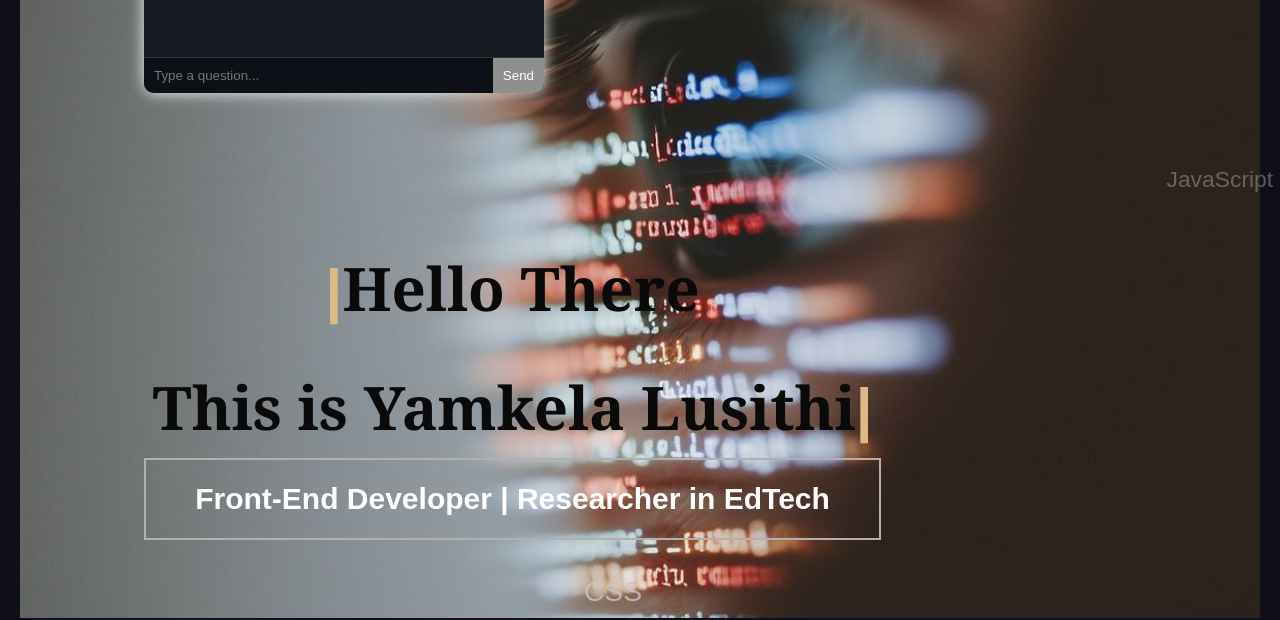
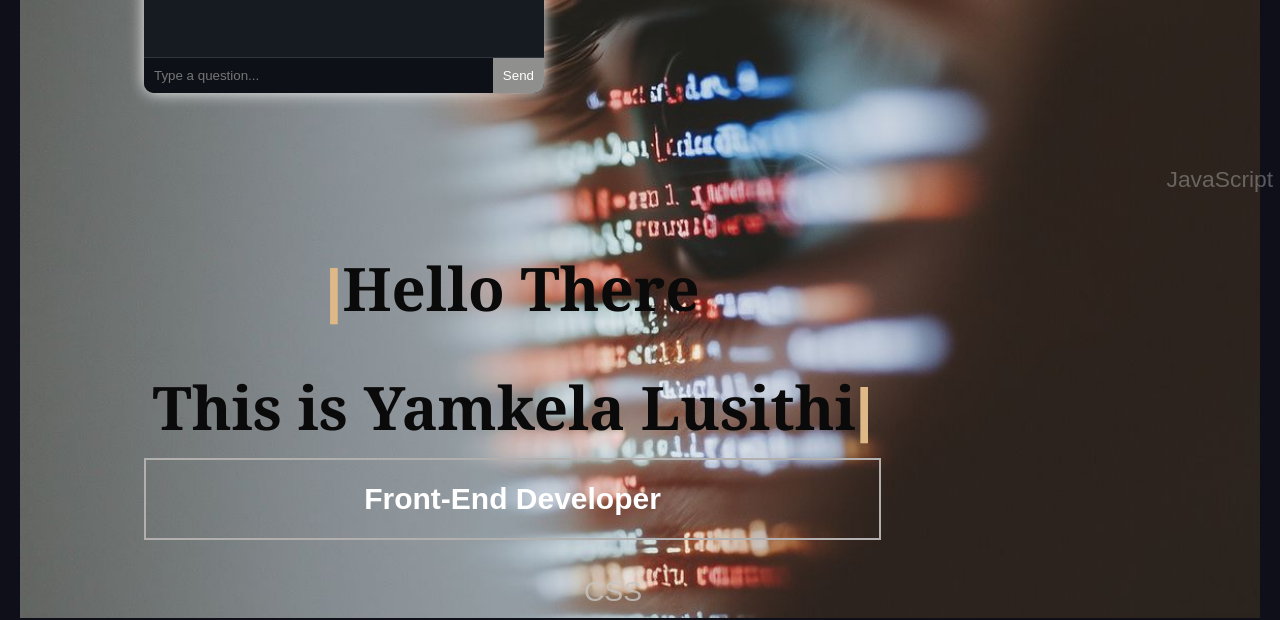
Before and after one commit to Yamkela4458/LusithiYamkela.com, a plain HTML site: page index.html in a window 1280 px wide. Shown: the part 181-801 px from the top of the page. Drawn offline with nearby package versions, Linux system fonts and the light colour scheme; a script that the page names is missing.

Commit message:
Update index.html

```diff
--- a/index.html
+++ b/index.html
@@ -36,7 +36,7 @@
             <div class="header-text">
                    <h1><span id="typed-text"></span><span class="cursor">|</span>Hello There</h1>
                    <h1>This is Yamkela Lusithi<span class="cursor">|</span></h1>
-                   <p> <strong>Front-End Developer | Researcher in EdTech</strong></p>
+                   <p> <strong>Front-End Developer </strong></p>
             </br>
 
             </div>
```
